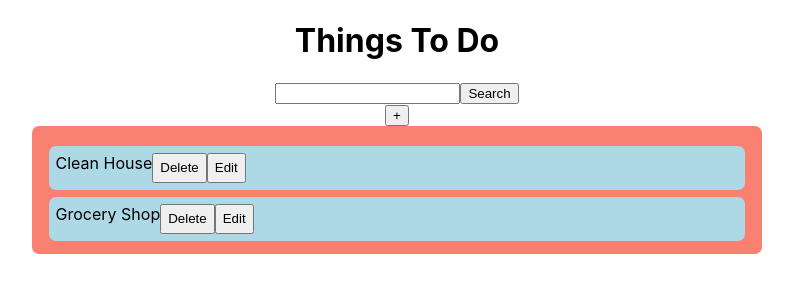
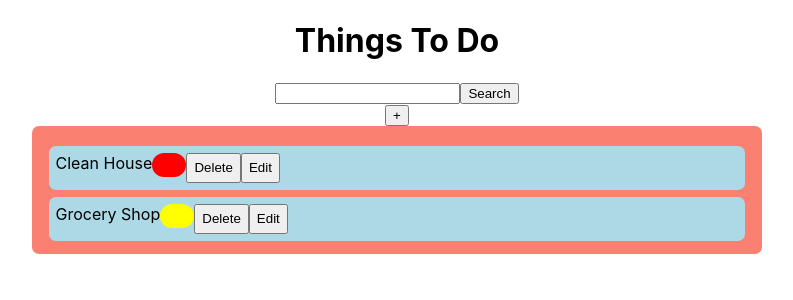
Before and after one commit to tgalen/todo, a React (Create React App) app: page / in a window 1280 px wide. Shown: the top 300 px of the page, without its empty margins (243-1036 px from the left). Built offline with nearby package versions, Linux system fonts and the light colour scheme.

Commit message:
add 'priority' setting to todo items

```diff
--- a/src/List.js
+++ b/src/List.js
@@ -36,10 +36,31 @@ const targetedListItem = {
   padding: "1%",
 };
 
+const highPriority = {
+  backgroundColor: "red",
+  height: "80%",
+  width: "5%",
+  borderRadius: "15px",
+};
+
+const mediumPriority = {
+  backgroundColor: "yellow",
+  height: "80%",
+  width: "5%",
+  borderRadius: "15px",
+};
+
+const lowPriority = {
+  backgroundColor: "green",
+  height: "80%",
+  width: "5%",
+  borderRadius: "15px",
+};
+
 const List = () => {
   const [wholeList, setWholeList] = useState([
-    { id: 9, todo: "Clean House" },
-    { id: 8, todo: "Grocery Shop" },
+    { id: 9, todo: "Clean House", priority: "high" },
+    { id: 8, todo: "Grocery Shop", priority: "medium" },
   ]);
   const [displayAddTodoInput, setDisplayAddTodoInput] = useState(false);
   const [displayEditInput, setDisplayEditInput] = useState(false);
@@ -47,6 +68,8 @@ const List = () => {
   const [todoToEdit, setTodoToEdit] = useState("");
   const [todoToSearch, setTodoToSearch] = useState("");
   const [currentID, setCurrentID] = useState(-1);
+  const [selectedEditPriority, setSelectedEditPriority] = useState("high");
+  const [selectedAddPriority, setSelectedAddPriority] = useState("high");
   const filterSearchInput = wholeList.filter((todo) =>
     todo.todo.toLocaleLowerCase().includes(todoToSearch.toLocaleLowerCase())
   );
@@ -63,7 +86,10 @@ const List = () => {
   const addTodoToWholeList = () => {
     if (todoToAdd.trim() == "") return;
     const newID = Math.floor(Math.random() * 10000);
-    const updatedList = [...wholeList, { id: newID, todo: todoToAdd }];
+    const updatedList = [
+      ...wholeList,
+      { id: newID, todo: todoToAdd, priority: selectedAddPriority },
+    ];
     setWholeList(updatedList);
     setDisplayAddTodoInput(false);
   };
@@ -94,6 +120,7 @@ const List = () => {
     const updatedList = wholeList.map((todo) => {
       if (todo.id == currentID) {
         todo.todo = todoToEdit;
+        todo.priority = selectedEditPriority;
         return todo;
       } else {
         return todo;
@@ -106,6 +133,14 @@ const List = () => {
 
   const handleSearchChange = (e) => {
     setTodoToSearch(e.target.value);
+  };
+
+  const handleEditPriorityChange = (e) => {
+    setSelectedEditPriority(e.target.value);
+  };
+
+  const handleAddPriorityChange = (e) => {
+    setSelectedAddPriority(e.target.value);
   };
 
   return (
@@ -127,6 +162,15 @@ const List = () => {
             onChange={handleAddInput}
             value={todoToAdd}
           ></input>
+          <label> Select Priority: </label>
+          <select
+            value={selectedAddPriority}
+            onChange={handleAddPriorityChange}
+          >
+            <option value="high">High</option>
+            <option value="medium">Medium</option>
+            <option value="low">Low</option>
+          </select>
           <button onClick={addTodoToWholeList}>Add</button>
         </div>
       )}
@@ -137,6 +181,15 @@ const List = () => {
             value={todoToEdit}
             onChange={handleEditChange}
           ></input>
+          <label> Select Priority: </label>
+          <select
+            value={selectedEditPriority}
+            onChange={handleEditPriorityChange}
+          >
+            <option value="high">High</option>
+            <option value="medium">Medium</option>
+            <option value="low">Low</option>
+          </select>
           <button onClick={handleUpdateTodo}>Update</button>
           <button onClick={cancelEdit}>Cancel</button>
         </div>
@@ -148,6 +201,7 @@ const List = () => {
               {displayEditInput && todo.id === currentID ? (
                 <div style={targetedListItem} key={todo.id}>
                   <div>{todo.todo}</div>
+
                   <button onClick={() => handleDeleteTodo(todo.id)}>
                     Delete
                   </button>
@@ -156,6 +210,12 @@ const List = () => {
               ) : (
                 <div style={listItem} key={todo.id}>
                   <div>{todo.todo}</div>
+                  {todo.priority === "high" && <div style={highPriority}></div>}
+                  {todo.priority === "medium" && (
+                    <div style={mediumPriority}></div>
+                  )}
+                  {todo.priority === "low" && <div style={lowPriority} />}
+
                   <button onClick={() => handleDeleteTodo(todo.id)}>
                     Delete
                   </button>
```
